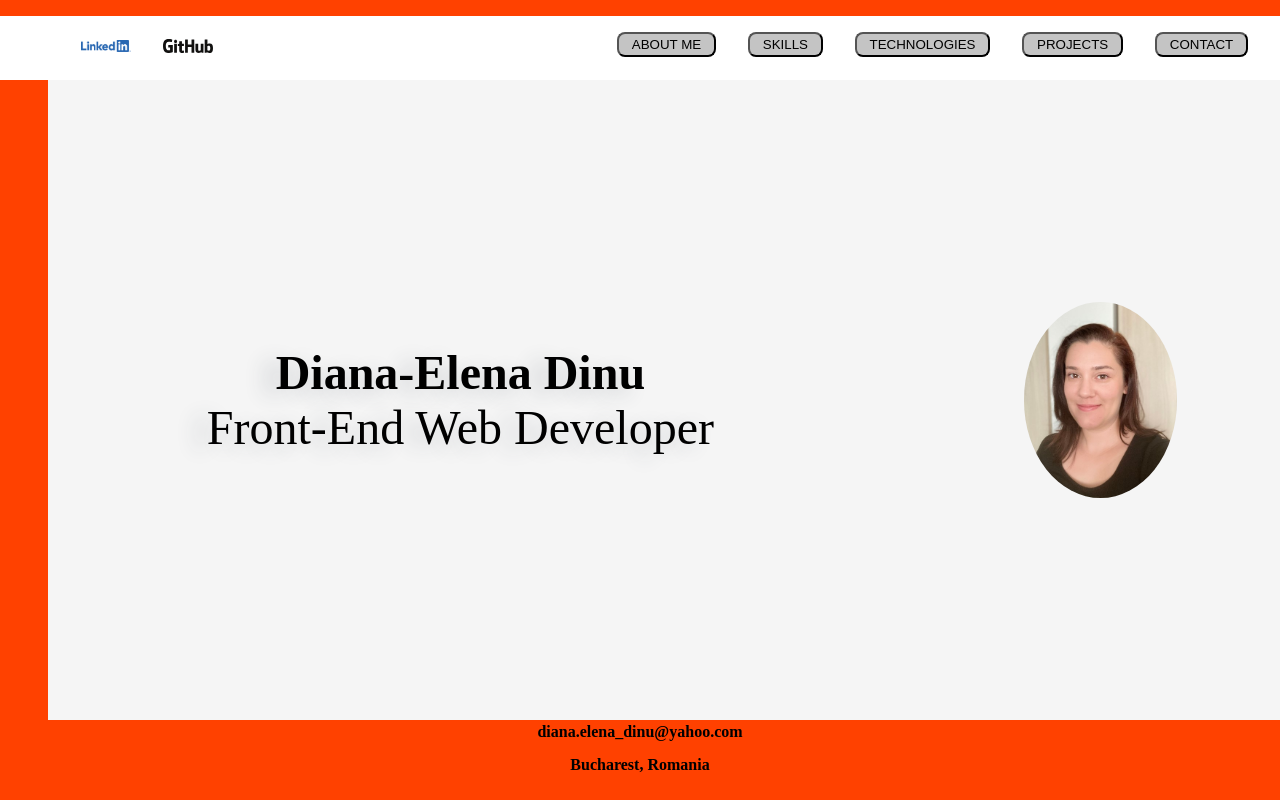
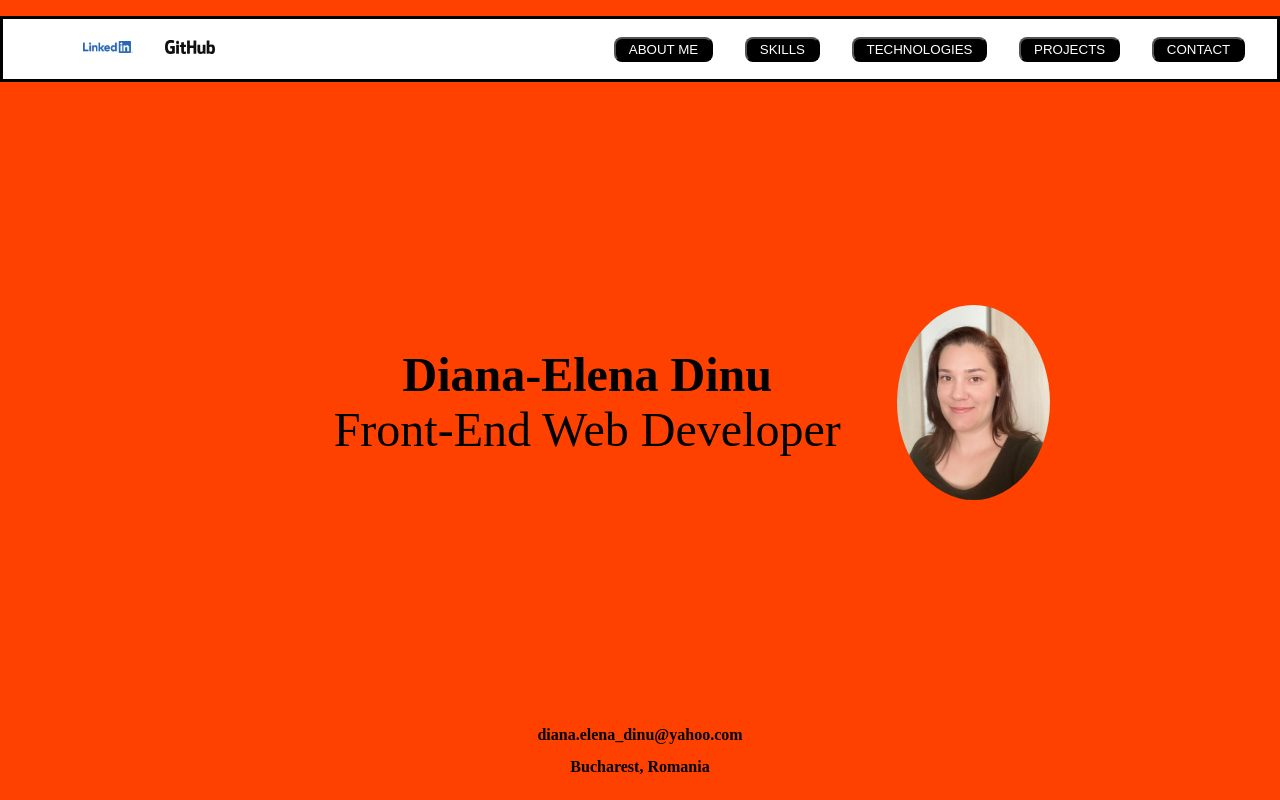
Before and after one commit to Diana-Elen/portofolio, a Next.js app in the folder my-portofolio/: page / in a window 1280 px wide. Built offline with nearby package versions, Linux system fonts and the light colour scheme.

Commit message:
color change css

```diff
--- a/my-portofolio/style/JobTitle.module.css
+++ b/my-portofolio/style/JobTitle.module.css
@@ -8,7 +8,6 @@
     flex-direction: row;
     justify-content:center;
     align-items: center;
-    background-color: whitesmoke;
     margin-inline: 0.5rem;
     height: 80vh;
     width: 100vw;
@@ -19,7 +18,6 @@
     justify-content: center;
     align-items: center;
     margin: 1rem;
-    text-shadow: -15px 5px 20px #ced0d3;
     color: black;
     text-transform: capitalize;
 }
@@ -53,7 +51,7 @@
     }
     .job_container {
         margin-inline: 3rem;
-        justify-content: space-around;
+        gap: 2rem;
     }
 }
 @media (min-width: 800px) {
--- a/my-portofolio/style/Navbar.module.css
+++ b/my-portofolio/style/Navbar.module.css
@@ -4,19 +4,21 @@
     justify-content: center;
     align-items: center;
     background-color: white;
+    border: 3px solid black;
 }
 .navbar_buttons {
     display: flex;
     flex-direction: row;
     justify-content: flex-end;
-    align-items:flex-start;
+    align-items: center;
     gap: 2rem;
     padding: 1rem 2rem;
     width: 100vw;
-    height: 8vh;
+    height: 6vh;
 }
 .button_design {
-    background-color: rgb(196, 196, 196);
+    background-color: black;
+    color: white;
     padding: 0.2rem 0.8rem;
     border-radius: 0.5rem;
     text-transform: uppercase;
@@ -24,6 +26,7 @@
 .button_design:hover {
     background-image: linear-gradient(to right, red,orange,yellow,green,blue,indigo,violet);
     font-weight: bold;
+    color: black;
 }
 .contact_links {
     width: 30vw;
```
